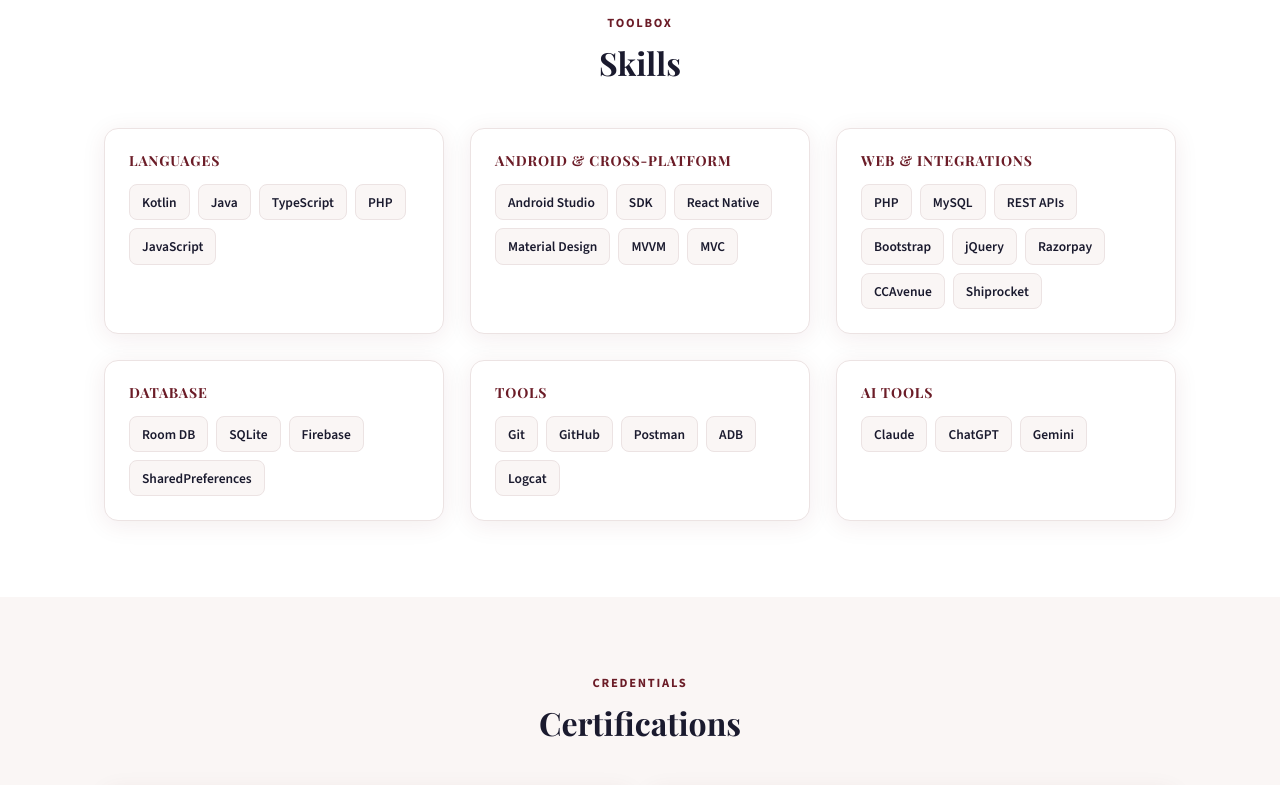
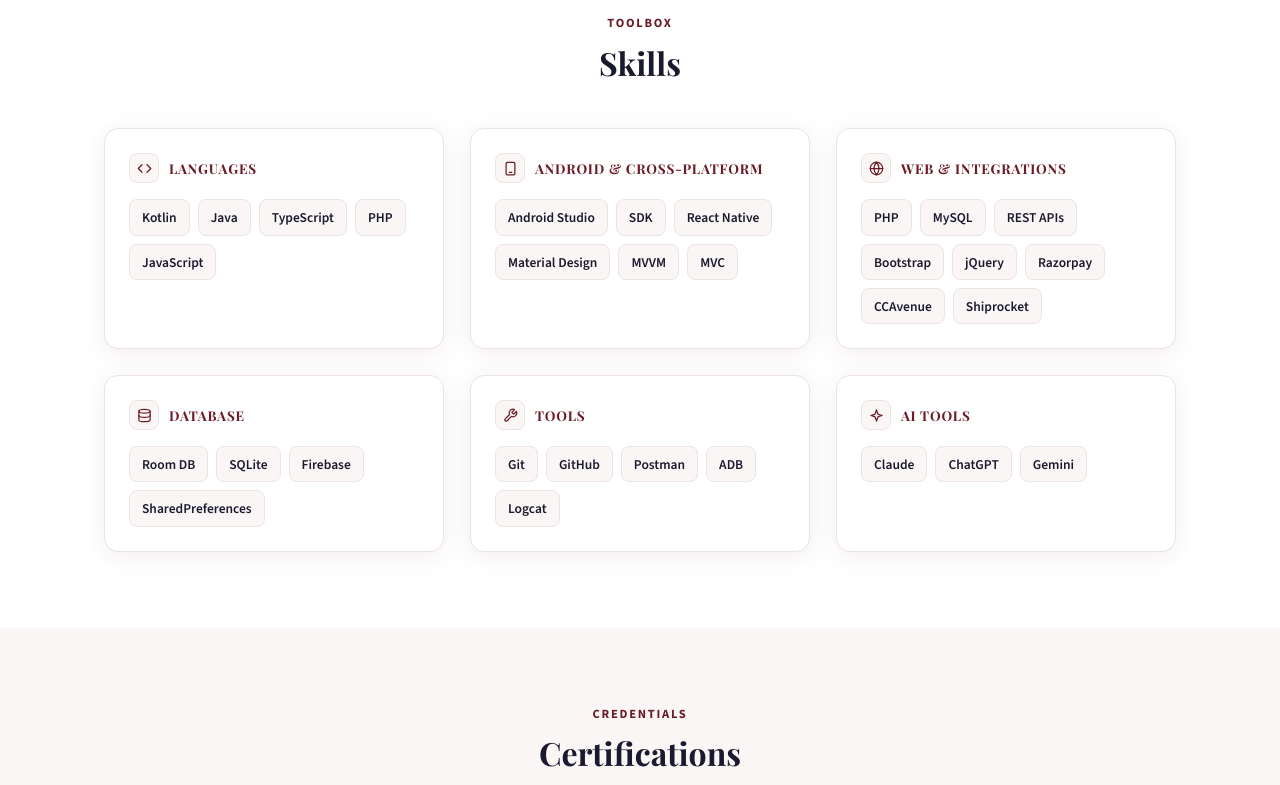
Before and after one commit to mukeshkumar356/mukeshkumar356.github.io, a plain HTML site: page about.html in a window 1280 px wide. Shown: the part 1620-2405 px from the top of the page. Drawn offline with nearby package versions, Linux system fonts and the light colour scheme.

Commit message:
Add icon badges to all skill-category cards
Web & Integrations, Architecture, Tools (home) and Languages, Android &
Cross-Platform, Web & Integrations, Database, Tools, AI Tools, Soft
Skills, Languages (about) now each get a small icon badge in the header,
plus the same hover top-border accent used on the highlight cards.

```diff
--- a/about.html
+++ b/about.html
@@ -110,21 +110,21 @@
     </div>
     <div class="skill-groups">
       <div class="skill-card reveal">
-        <h4>Languages</h4>
+        <h4><span class="sk-icon"><svg viewBox="0 0 24 24" fill="none" stroke-width="2" stroke-linecap="round" stroke-linejoin="round"><polyline points="16 18 22 12 16 6"/><polyline points="8 6 2 12 8 18"/></svg></span> Languages</h4>
         <div class="chip-row">
           <span class="chip">Kotlin</span><span class="chip">Java</span><span class="chip">TypeScript</span>
           <span class="chip">PHP</span><span class="chip">JavaScript</span>
         </div>
       </div>
       <div class="skill-card reveal">
-        <h4>Android &amp; Cross-Platform</h4>
+        <h4><span class="sk-icon"><svg viewBox="0 0 24 24" fill="none" stroke-width="2" stroke-linecap="round" stroke-linejoin="round"><rect x="5" y="2" width="14" height="20" rx="2"/><line x1="10" y1="18" x2="14" y2="18"/></svg></span> Android &amp; Cross-Platform</h4>
         <div class="chip-row">
           <span class="chip">Android Studio</span><span class="chip">SDK</span><span class="chip">React Native</span>
           <span class="chip">Material Design</span><span class="chip">MVVM</span><span class="chip">MVC</span>
         </div>
       </div>
       <div class="skill-card reveal">
-        <h4>Web &amp; Integrations</h4>
+        <h4><span class="sk-icon"><svg viewBox="0 0 24 24" fill="none" stroke-width="2" stroke-linecap="round" stroke-linejoin="round"><circle cx="12" cy="12" r="10"/><line x1="2" y1="12" x2="22" y2="12"/><path d="M12 2a15.3 15.3 0 0 1 4 10 15.3 15.3 0 0 1-4 10 15.3 15.3 0 0 1-4-10 15.3 15.3 0 0 1 4-10z"/></svg></span> Web &amp; Integrations</h4>
         <div class="chip-row">
           <span class="chip">PHP</span><span class="chip">MySQL</span><span class="chip">REST APIs</span>
           <span class="chip">Bootstrap</span><span class="chip">jQuery</span><span class="chip">Razorpay</span>
@@ -132,19 +132,19 @@
         </div>
       </div>
       <div class="skill-card reveal">
-        <h4>Database</h4>
+        <h4><span class="sk-icon"><svg viewBox="0 0 24 24" fill="none" stroke-width="2" stroke-linecap="round" stroke-linejoin="round"><ellipse cx="12" cy="5" rx="9" ry="3"/><path d="M3 5v14a9 3 0 0 0 18 0V5"/><path d="M3 12a9 3 0 0 0 18 0"/></svg></span> Database</h4>
         <div class="chip-row">
           <span class="chip">Room DB</span><span class="chip">SQLite</span><span class="chip">Firebase</span><span class="chip">SharedPreferences</span>
         </div>
       </div>
       <div class="skill-card reveal">
-        <h4>Tools</h4>
+        <h4><span class="sk-icon"><svg viewBox="0 0 24 24" fill="none" stroke-width="2" stroke-linecap="round" stroke-linejoin="round"><path d="M14.7 6.3a1 1 0 0 0 0 1.4l1.6 1.6a1 1 0 0 0 1.4 0l3.77-3.77a6 6 0 0 1-7.94 7.94l-6.91 6.91a2.12 2.12 0 0 1-3-3l6.91-6.91a6 6 0 0 1 7.94-7.94z"/></svg></span> Tools</h4>
         <div class="chip-row">
           <span class="chip">Git</span><span class="chip">GitHub</span><span class="chip">Postman</span><span class="chip">ADB</span><span class="chip">Logcat</span>
         </div>
       </div>
       <div class="skill-card reveal">
-        <h4>AI Tools</h4>
+        <h4><span class="sk-icon"><svg viewBox="0 0 24 24" fill="none" stroke-width="2" stroke-linecap="round" stroke-linejoin="round"><path d="m12 3-1.9 5.8a2 2 0 0 1-1.3 1.3L3 12l5.8 1.9a2 2 0 0 1 1.3 1.3L12 21l1.9-5.8a2 2 0 0 1 1.3-1.3L21 12l-5.8-1.9a2 2 0 0 1-1.3-1.3z"/></svg></span> AI Tools</h4>
         <div class="chip-row">
           <span class="chip">Claude</span><span class="chip">ChatGPT</span><span class="chip">Gemini</span>
         </div>
@@ -215,7 +215,7 @@
     </div>
     <div class="split-2col" style="gap:26px;max-width:760px;margin:0 auto;">
       <div class="skill-card reveal">
-        <h4>Soft Skills</h4>
+        <h4><span class="sk-icon"><svg viewBox="0 0 24 24" fill="none" stroke-width="2" stroke-linecap="round" stroke-linejoin="round"><circle cx="12" cy="12" r="10"/><path d="M9.09 9a3 3 0 0 1 5.83 1c0 2-3 3-3 3"/><line x1="12" y1="17" x2="12.01" y2="17"/></svg></span> Soft Skills</h4>
         <div class="chip-row">
           <span class="chip">Problem-Solving &amp; Decision-Making</span>
           <span class="chip">Analytical &amp; Strategic Thinking</span>
@@ -224,7 +224,7 @@
         </div>
       </div>
       <div class="skill-card reveal">
-        <h4>Languages</h4>
+        <h4><span class="sk-icon"><svg viewBox="0 0 24 24" fill="none" stroke-width="2" stroke-linecap="round" stroke-linejoin="round"><path d="m5 8 6 6"/><path d="m4 14 6-6 2-3"/><path d="M2 5h12"/><path d="M7 2h1"/><path d="m22 22-5-10-5 10"/><path d="M14 18h6"/></svg></span> Languages</h4>
         <div class="chip-row">
           <span class="chip">Hindi</span><span class="chip">English</span><span class="chip">Bhojpuri</span>
         </div>
--- a/assets/css/style.css
+++ b/assets/css/style.css
@@ -358,14 +358,35 @@
 
 /* ---------- Skills ---------- */
 .skill-groups{display:grid;grid-template-columns:repeat(3,minmax(0,1fr));gap:26px;}
-.skill-card{background:#fff;border:1px solid var(--border);border-radius:var(--radius);padding:24px;box-shadow:var(--shadow);transition:box-shadow .2s ease,transform .2s ease;}
+.skill-card{
+  position:relative;overflow:hidden;
+  background:#fff;border:1px solid var(--border);border-radius:var(--radius);
+  padding:24px;box-shadow:var(--shadow);transition:box-shadow .2s ease,transform .2s ease;
+}
+.skill-card::before{
+  content:'';position:absolute;top:0;left:0;right:0;height:3px;
+  background:linear-gradient(90deg,var(--maroon-light),var(--maroon));
+  transform:scaleX(0);transform-origin:left;transition:transform .3s ease;
+}
 .skill-card:hover{box-shadow:var(--shadow-lg);transform:translateY(-3px);}
-.skill-card h4{font-size:14px;text-transform:uppercase;letter-spacing:.06em;color:var(--maroon);margin-bottom:14px;}
+.skill-card:hover::before{transform:scaleX(1);}
+.skill-card h4{
+  display:flex;align-items:center;gap:10px;
+  font-size:13.5px;text-transform:uppercase;letter-spacing:.06em;color:var(--maroon);margin-bottom:16px;
+}
+.sk-icon{
+  width:30px;height:30px;border-radius:8px;flex-shrink:0;
+  background:var(--bg-alt);border:1px solid var(--border);
+  display:flex;align-items:center;justify-content:center;
+}
+.sk-icon svg{width:15px;height:15px;stroke:var(--maroon);}
 .chip-row{display:flex;flex-wrap:wrap;gap:8px;}
 .chip{
   background:var(--bg-alt);border:1px solid var(--border);border-radius:8px;
   padding:6px 12px;font-size:13.5px;font-weight:600;color:var(--ink);
+  transition:background .15s ease,border-color .15s ease;
 }
+.chip:hover{background:#fff;border-color:var(--maroon-light);}
 @media (max-width:900px){.skill-groups{grid-template-columns:minmax(0,1fr) minmax(0,1fr);}}
 @media (max-width:560px){.skill-groups{grid-template-columns:minmax(0,1fr);}}
 
```
Also changed, not shown: index.html (+3 -3 lines).
